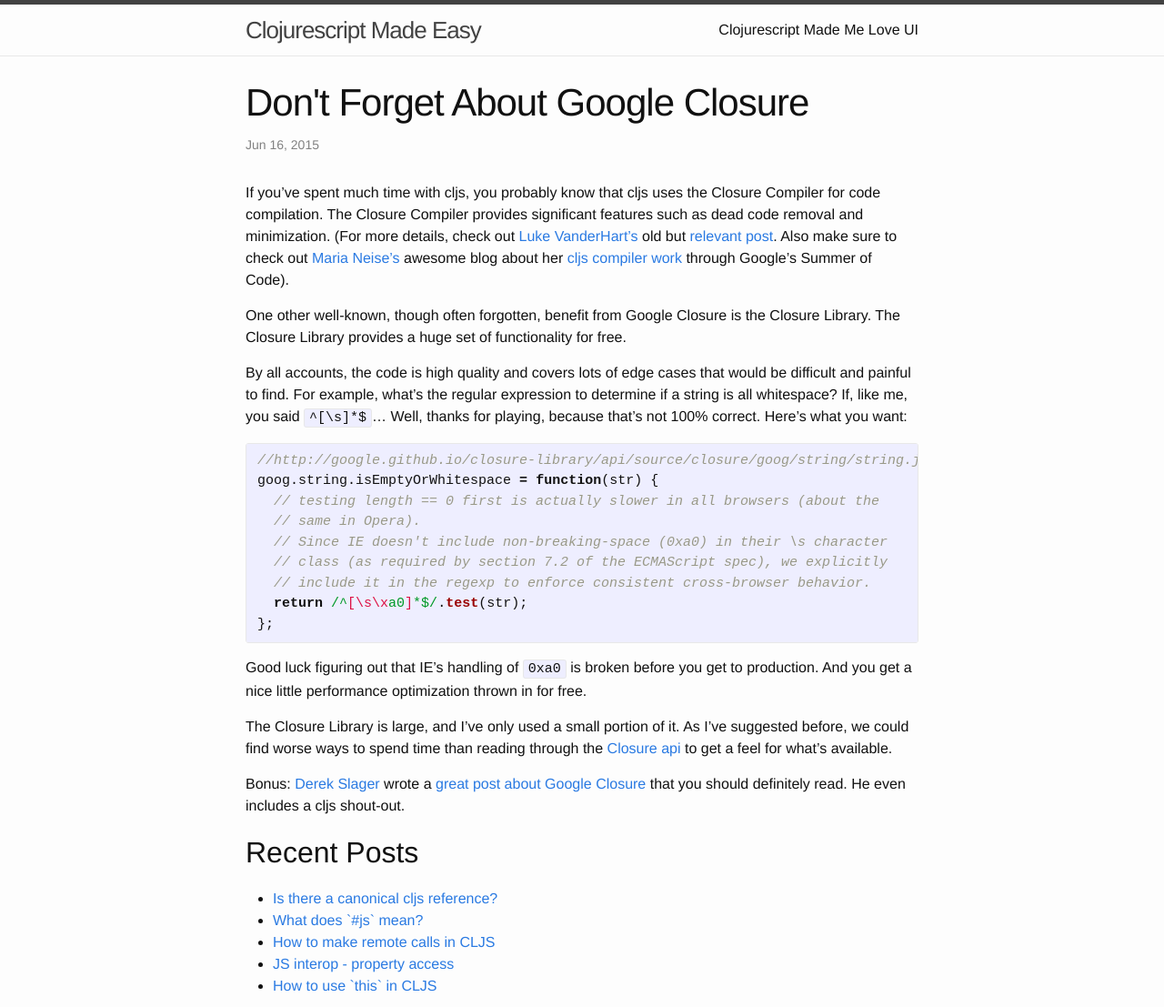
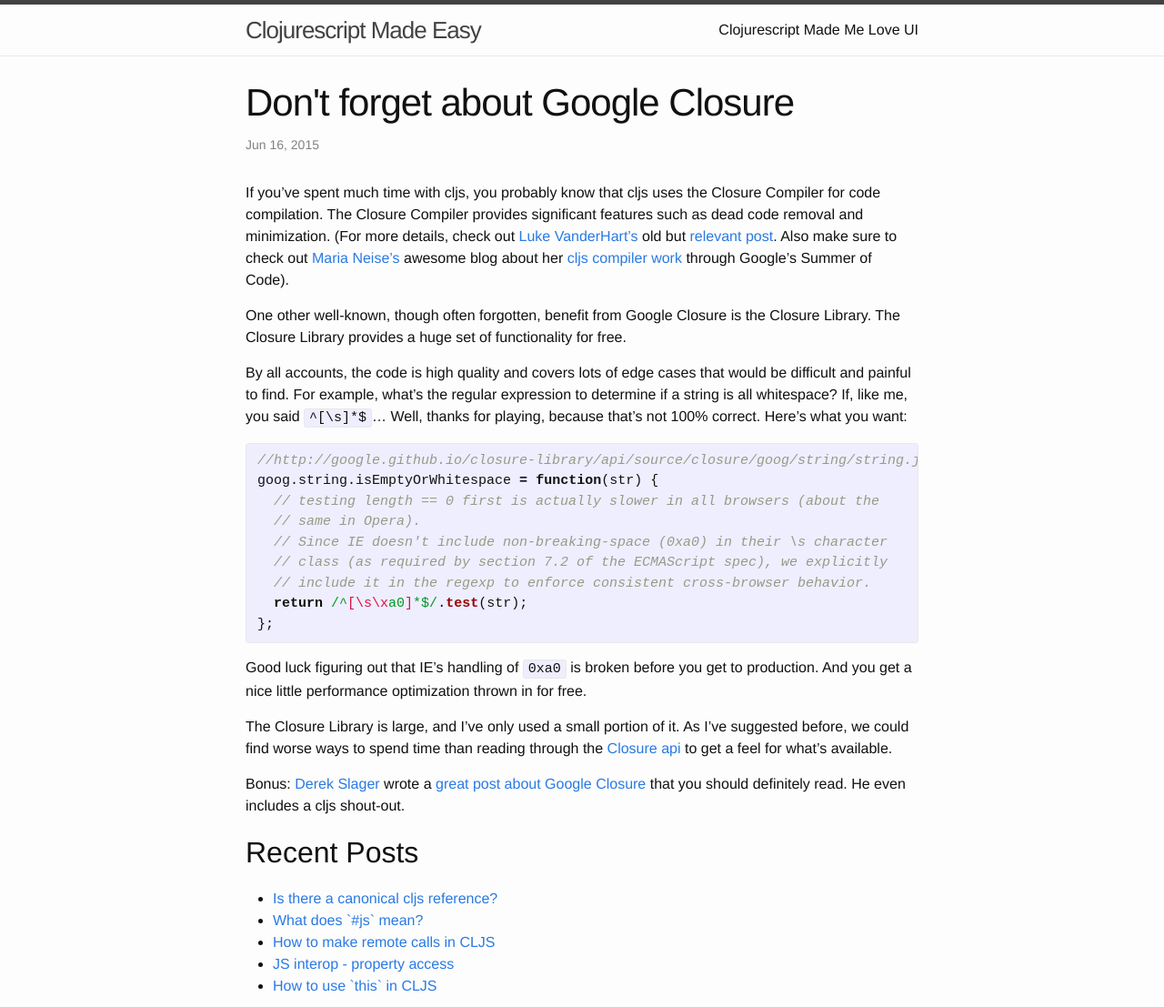
Before and after one commit to bostonou/bostonou.github.io, a Jekyll site: the page built from _posts/2015-06-16-do-not-forget-about-google-closure.markdown, in a window 1280 px wide, cut to the strip 0-1107 px from the top of the page. Shown: the whole strip at 91% size. Built offline with Jekyll 4.4.1, drawn with Linux system fonts in a browser that asks for light colours.

Commit message:
Minor formatting

```diff
--- a/_posts/2015-06-16-do-not-forget-about-google-closure.markdown
+++ b/_posts/2015-06-16-do-not-forget-about-google-closure.markdown
@@ -1,5 +1,5 @@
 ---
-title: Don't Forget About Google Closure
+title: Don't forget about Google Closure
 ---
 
 If you've spent much time with cljs, you probably know that cljs uses the Closure Compiler for code compilation. The Closure Compiler provides significant features such as dead code removal and minimization. (For more details, check out [Luke VanderHart's][luke-twitter] old but [relevant post][luke-post]. Also make sure to check out [Maria Neise's][mayaneise-twitter] awesome blog about her [cljs compiler work][mayaneise-blog] through Google's Summer of Code).
```
